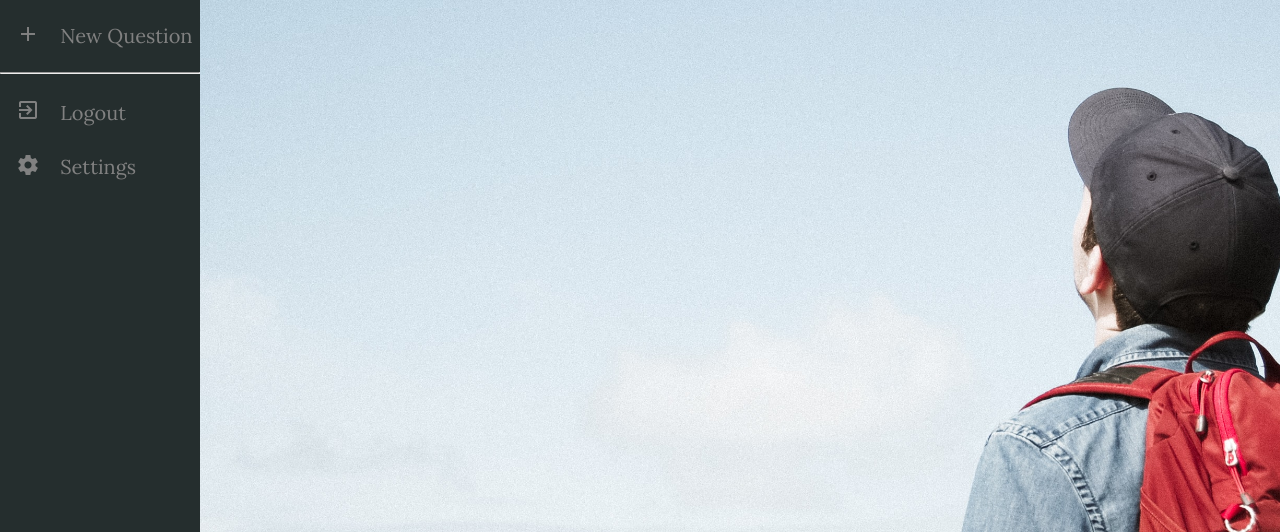
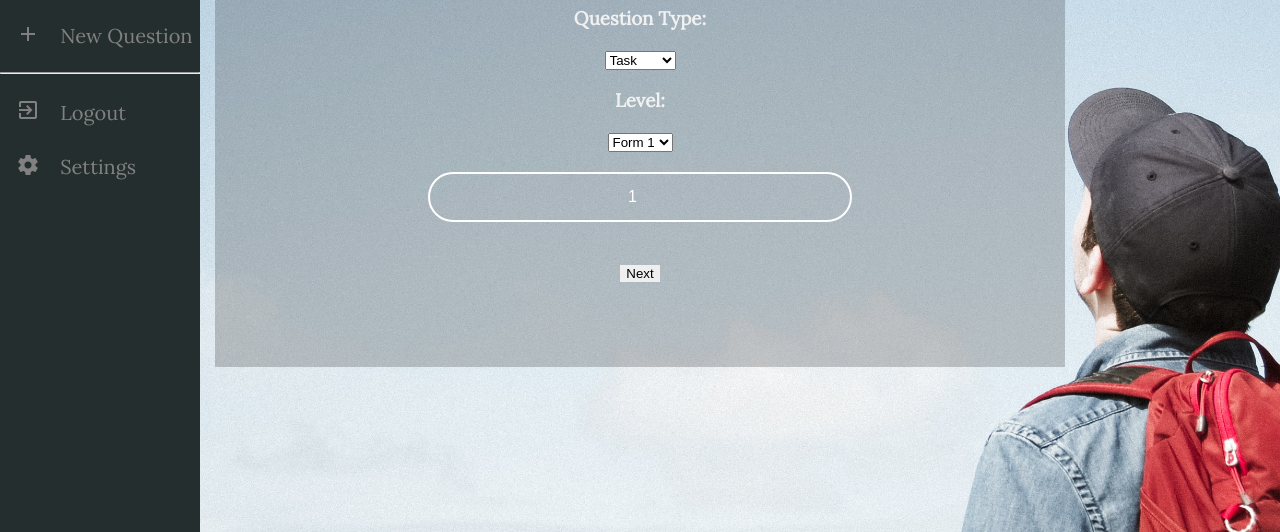
Before and after one commit to mad-hin/Learning_System, an Electron app: page HTML/newqt.html in a window 1280 px wide. Shown: the part 268-800 px from the top of the page. Drawn offline with Linux system fonts and the light colour scheme.

Commit message:
whatever

```diff
--- a/CSS/style.css
+++ b/CSS/style.css
@@ -272,3 +272,34 @@ body.newstuacc-body {
 	resize: none;
 	display: none;
 }
+
+.qtForm{
+	position: absolute;
+	top: 50%;
+	left: 50%;
+	transform: translateX(-50%) translateY(-50%);
+	width: 800px;
+	padding: 25px;
+	background: rgba(0,0,0,0.2);
+	text-align: center;
+}
+
+.qtForm input[type="number"] {
+	border: none;
+	background-color: transparent;
+	display: block;
+	margin: 20px auto;
+	text-align: center;
+	border: 2px solid #ffffff;
+	padding: 14px 10px;
+	width: 400px;
+	outline: none;
+	color: white;
+	border-radius: 35px;
+	transition: 0.25s;
+	font-size: medium;
+}
+
+#nextBnt{
+	border: none;
+}
--- a/HTML/newqt.html
+++ b/HTML/newqt.html
@@ -69,13 +69,13 @@
             </div>
             <div class="qt-box">
                 <form id="qt">
-                    <label id="qtTypeLb">Question Type:</label>
+                    <h3 id="qtTypeLb">Question Type:</h3>
                     <select id="qtType" onchange="showQusetionNumber()">
                         <option>Task</option>
                         <option>Practise</option>
                     </select>
                     <br>
-                    <label id="qtLevelLb">Level:</label>
+                    <h3 id="qtLevelLb">Level:</h3>
                     <select id="qtLevel" onchange="showQusetionNumber()">
                         <option>Form 1</option>
                         <option>Form 2</option>
@@ -85,7 +85,7 @@
                         <option>Form 6</option>
                     </select>
                     <br>
-                    <input type="number" name="qtNumber" id="qtNumber" value="1" required>
+                    <input type="number" name="qtNumber" id="qtNumber" min="1" max="100" value="1" required>
                     <br>
                     <button name="nextBnt" type="button" id="nextBnt">Next</button>
                     <textarea cols="100" rows="10" id="ans1"></textarea>
```
